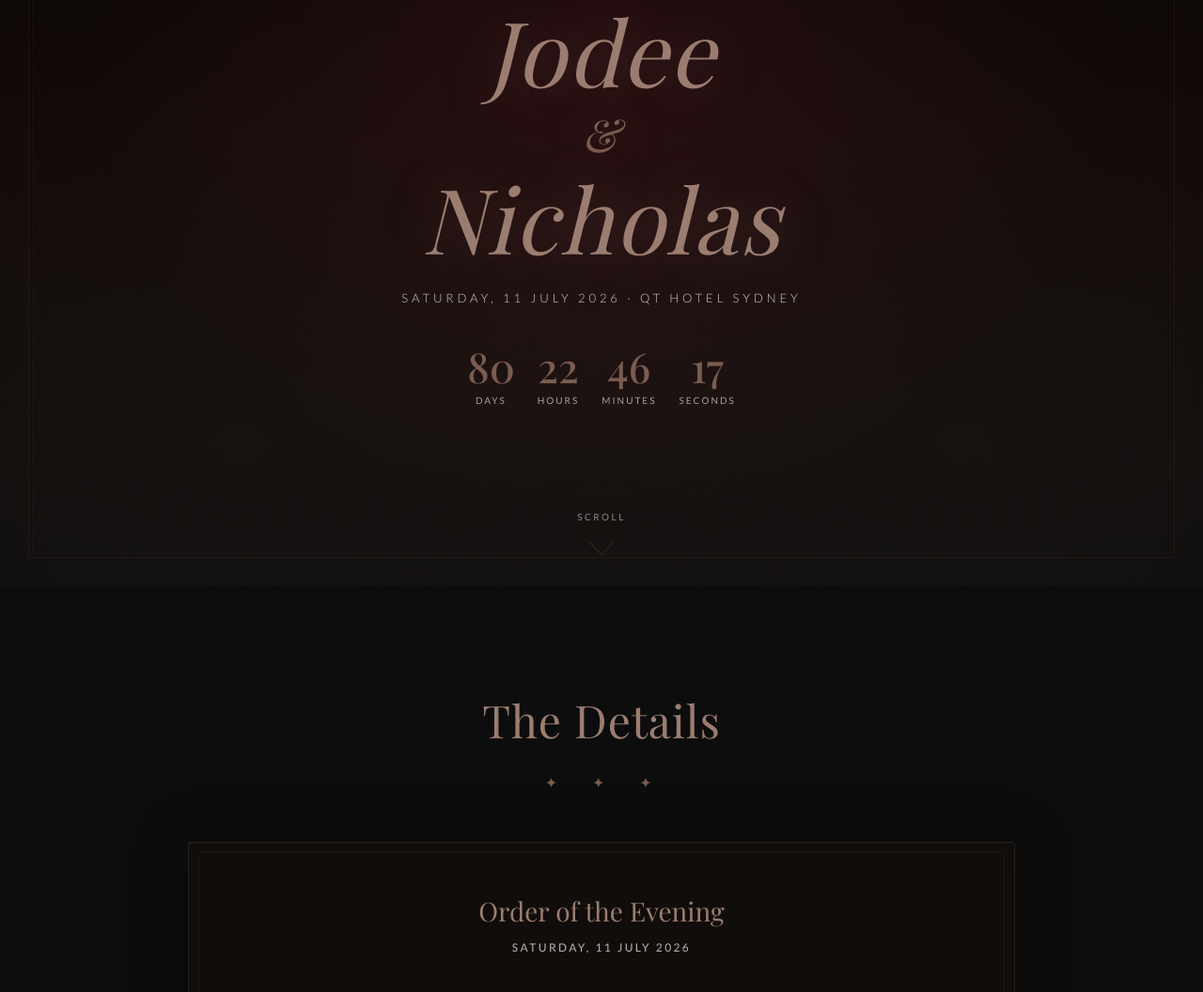
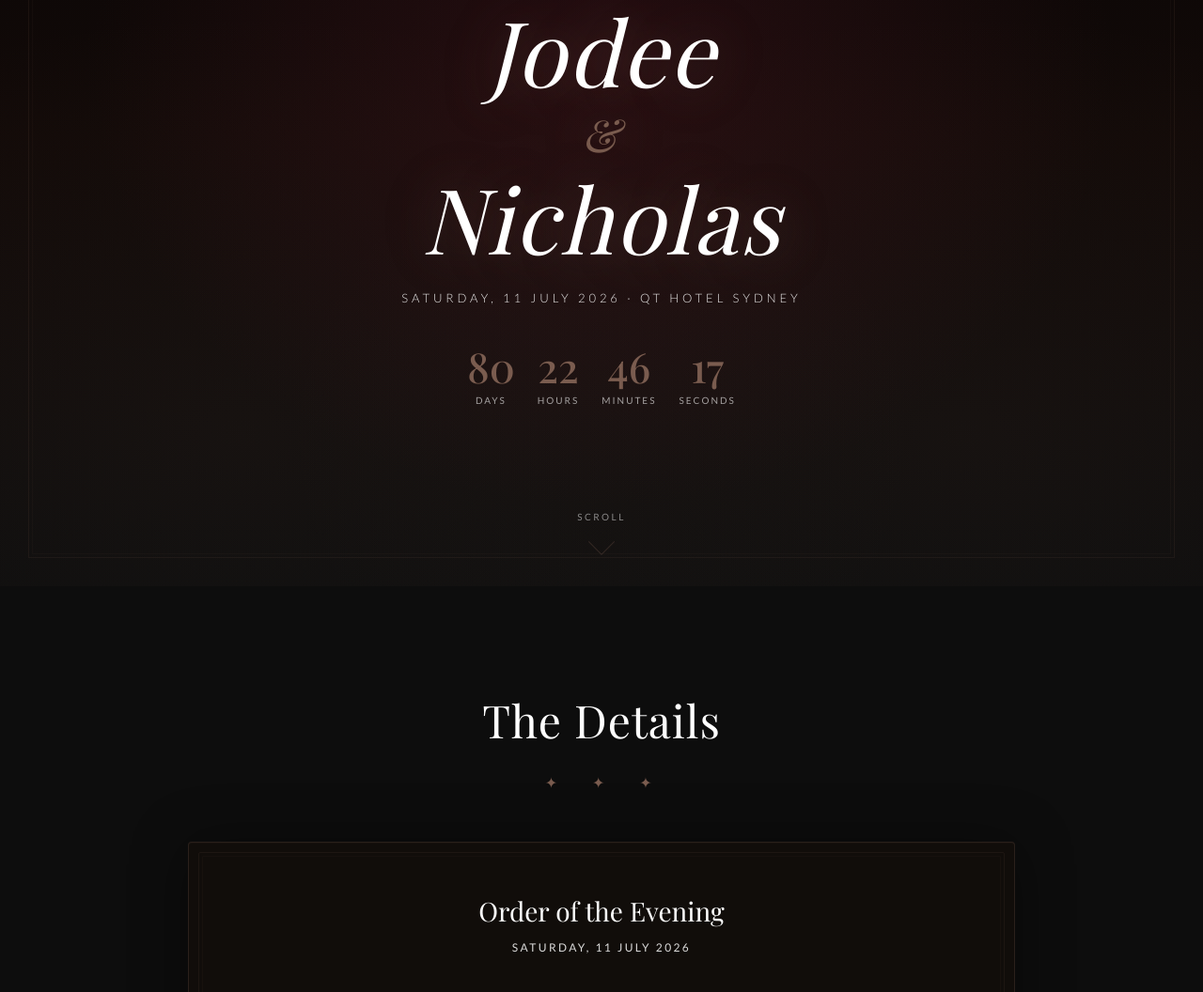
Before and after one commit to NickD135/Wedding-Invite, a website: page index.html in a window 1280 px wide. Shown: the part 176-1232 px from the top of the page at 94% size. Drawn offline with nearby package versions, Linux system fonts and the light colour scheme; a web font is replaced by a local one.

Commit message:
Make headings and subheadings brighter white, remove brown tint
Section titles, program header, hero names, and success heading now
use full white. Subheadings and date text bumped to higher opacity.

Co-Authored-By: Claude Opus 4.6 (1M context) <noreply@anthropic.com>

```diff
--- a/index.html
+++ b/index.html
@@ -254,7 +254,7 @@ button { font-family: inherit; cursor: pointer; }
 }
 .hero-names em {
   font-style: italic;
-  color: var(--gold-light);
+  color: var(--ivory);
 }
 .hero-ampersand {
   display: block;
@@ -270,7 +270,7 @@ button { font-family: inherit; cursor: pointer; }
   font-weight: 300;
   letter-spacing: 0.3em;
   text-transform: uppercase;
-  color: rgba(255,255,255,0.8);
+  color: rgba(255,255,255,0.9);
   margin-top: 24px;
 }
 
@@ -354,7 +354,7 @@ button { font-family: inherit; cursor: pointer; }
   text-align: center;
   margin-bottom: 12px;
   letter-spacing: 0.02em;
-  color: var(--gold-light);
+  color: var(--ivory);
 }
 
 /* ── Section gold separators ── */
@@ -437,7 +437,7 @@ button { font-family: inherit; cursor: pointer; }
   font-family: var(--font-display);
   font-size: 28px;
   font-weight: 400;
-  color: var(--gold-light);
+  color: var(--ivory);
   margin-bottom: 4px;
 }
 .program-header p {
@@ -445,7 +445,7 @@ button { font-family: inherit; cursor: pointer; }
   font-size: 12px;
   letter-spacing: 0.2em;
   text-transform: uppercase;
-  color: rgba(255,255,255,0.7);
+  color: rgba(255,255,255,0.85);
 }
 
 .program-item {
@@ -786,7 +786,7 @@ button { font-family: inherit; cursor: pointer; }
   font-family: var(--font-display);
   font-weight: 400;
   font-size: 32px;
-  color: var(--gold-light);
+  color: var(--ivory);
   margin-bottom: 8px;
 }
 .success-screen p {
```
